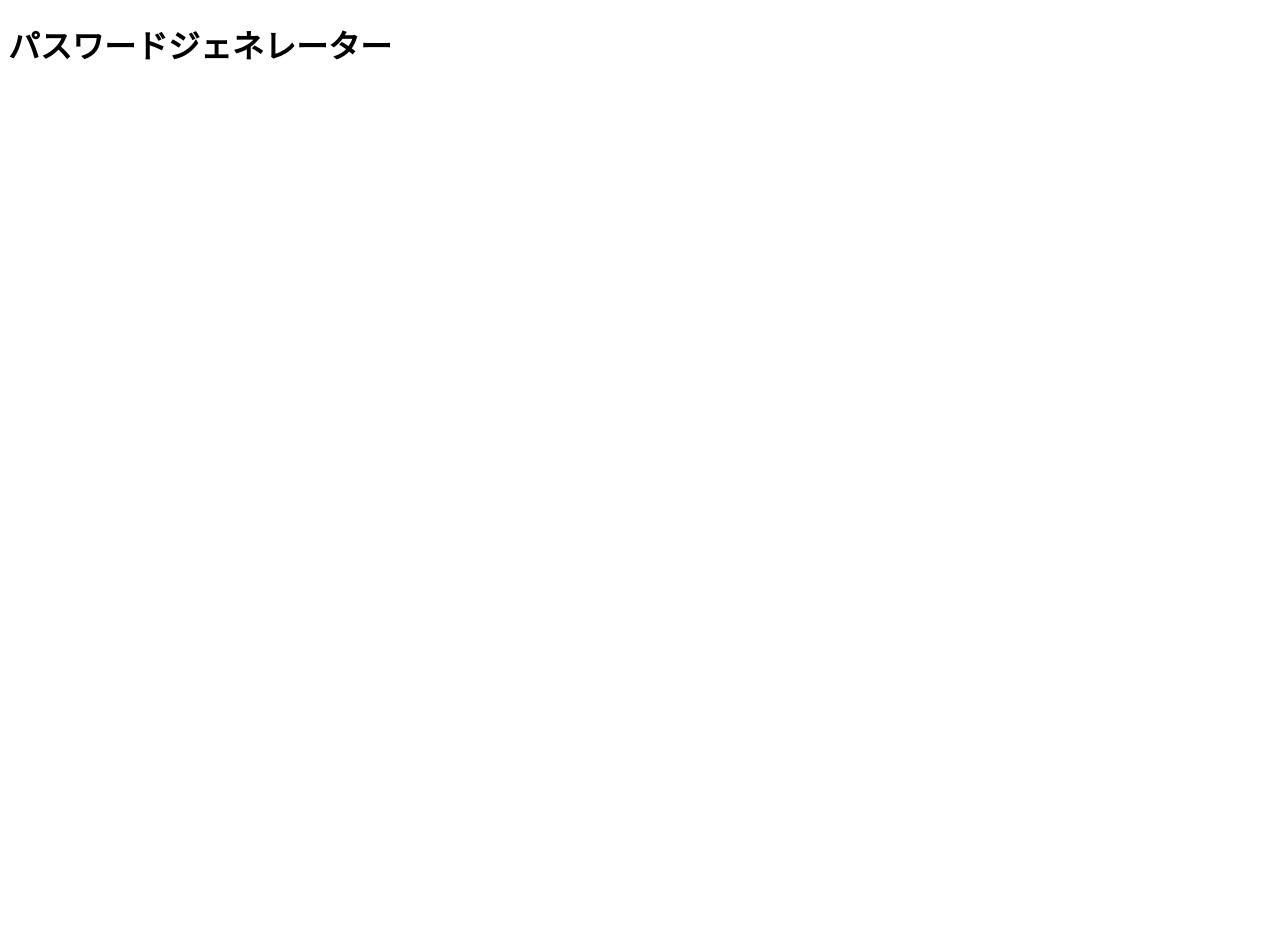
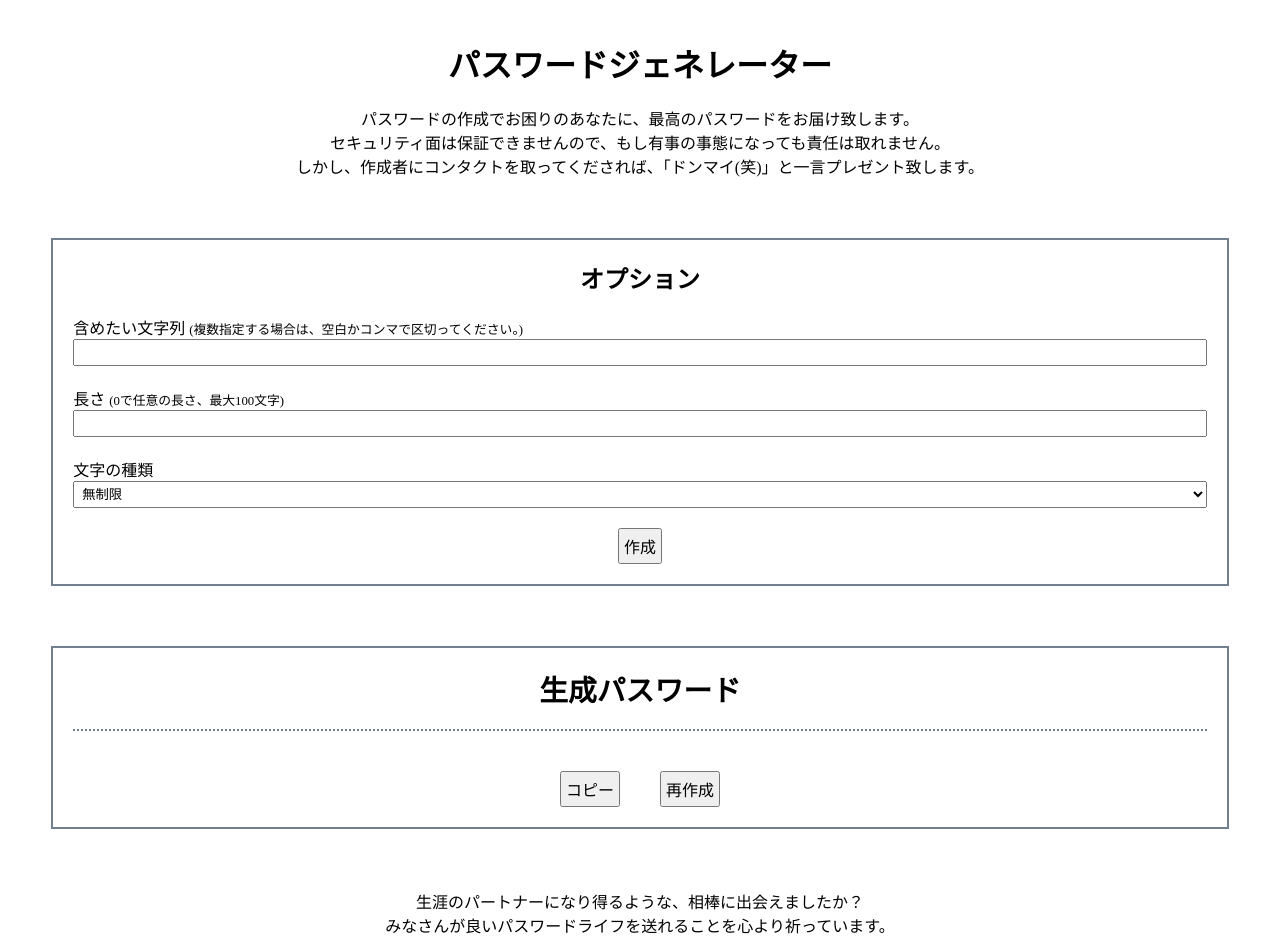
Before and after one commit to IJproject/password-generator, a website: page index.html in a window 1280 px wide. Before the commit the page ends 800 px from the top, so only its background shows below. Drawn offline with Linux system fonts and the light colour scheme.

Commit message:
finish html

```diff
--- a/app.css
+++ b/app.css
@@ -0,0 +1,76 @@
+* {
+    margin: 0;
+    padding: 0;
+    box-sizing: border-box;
+}
+
+#container {
+    width: 92%;
+    margin: 40px auto;
+}
+
+header h1 {
+    text-align: center;
+    margin: 12px auto;
+}
+
+header p, footer p {
+    text-align: center;
+    margin: 20px auto;
+}
+
+#option, #display {
+    margin: 60px auto;
+    padding: 20px;
+    border: double 2px slategray;
+}
+
+h2 {
+    text-align: center;
+}
+
+span {
+    margin-left: 4px;
+    font-size: 0.8rem;
+}
+
+#option > div {
+    margin: 20px auto;
+}
+
+#content, #length, #kind {
+    width: 100%;
+}
+
+input, select {
+    padding: 4px;
+}
+
+#genarate {
+    display: block;
+    margin: 0 auto;
+    padding: 4px;
+    font-size: 1rem;
+}
+
+#display {
+    font-size: 1.2rem;
+}
+
+#display p {
+    border-bottom: dotted 2px slategray;
+    margin: 20px auto 40px;
+    text-align: center;
+}
+
+#re-generate, #copy {
+    display: block;
+    margin: 0 20px;
+    padding: 4px;
+    font-size: 1rem;
+}
+
+.flex {
+    display: flex;
+    justify-content: center;
+}
--- a/index.html
+++ b/index.html
@@ -4,9 +4,50 @@
     <meta charset="UTF-8">
     <meta name="viewport" content="width=device-width, initial-scale=1.0">
     <title>Password Generator</title>
+    <link href="app.css" rel="stylesheet">
     <script src="./dist/app.js"></script>
 </head>
 <body>
-    <h1>パスワードジェネレーター</h1>
+    <div id="container">
+        <header>
+            <h1>パスワードジェネレーター</h1>
+            <p>パスワードの作成でお困りのあなたに、最高のパスワードをお届け致します。<br>
+               セキュリティ面は保証できませんので、もし有事の事態になっても責任は取れません。<br>
+               しかし、作成者にコンタクトを取ってくだされば、「ドンマイ(笑)」と一言プレゼント致します。</p>
+        </header>
+        <div id="option">
+            <h2>オプション</h2>
+            <div>
+                <label for="content">含めたい文字列<span>(複数指定する場合は、空白かコンマで区切ってください。)</span></label>
+                <input id="content" />
+            </div>
+            <div>
+                <label for="length">長さ<span>(0で任意の長さ、最大100文字)</span></label>
+                <input id="length" type="number" min="0" max="100" inputmode="numeric" pattern="\d*"/>
+            </div>
+            <div>
+                <label>文字の種類</label>
+                <select id="kind">
+                    <option value="">無制限</option>
+                    <option value="number">数字のみ</option>
+                    <option value="string">文字のみ</option>
+                </select>
+            </div>
+            <button id="genarate">作成</button>
+        </div>
+        <div id="display">
+            <h2>生成パスワード</h2>
+            <p></p>
+            <div class="flex">
+                <button id="copy">コピー</button>
+                <button id="re-generate">再作成</button>
+            </div>
+
+        </div>
+        <footer>
+            <p>生涯のパートナーになり得るような、相棒に出会えましたか？<br>
+               みなさんが良いパスワードライフを送れることを心より祈っています。</p>
+        </footer>
+    </div>
 </body>
 </html>
```
